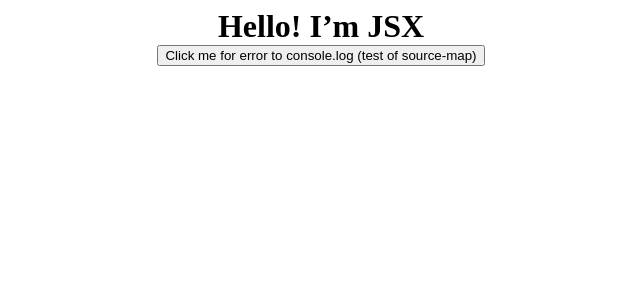
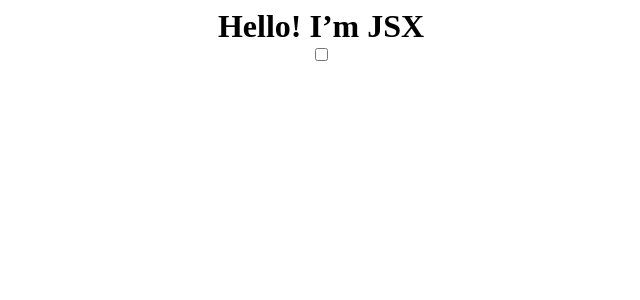
Before and after one commit to Vadim06/weather_boi, a React app: page / in a window 1280 px wide. Shown: the top 300 px of the page, without its empty margins (319-959 px from the left). Built offline with nearby package versions, Linux system fonts and the light colour scheme; the HTML template or start-up script is replaced by a standard one.

Commit message:
checkbox

```diff
--- a/package.json
+++ b/package.json
@@ -47,7 +47,7 @@
   },
   "dependencies": {
     "@types/react-dom": "^16.9.9",
-    "react": "^15.5.4",
-    "react-dom": "^15.5.4"
+    "react": "^17.0.0",
+    "react-dom": "^17.0.0"
   }
 }
--- a/src/components/First.tsx
+++ b/src/components/First.tsx
@@ -1,23 +1,27 @@
 import * as React from 'react';
 
 
-export default class First extends React.Component<any, any> {
-  render() {
+
+const First: React.FC = () => {
+const [isChecked, setIsChecked] = React.useState<boolean>(false);
+  const changeHandler = () => {
+    console.log("checked");
+    setIsChecked(!isChecked);
+
+  }
 return (
 <div style={{ textAlign: 'center' }}>
   <h1 style={{ width: '50%', margin: '0 auto' }}>
     Hello! I’m JSX
   </h1>
-
-        <button onClick={this.makeErrorToConsoleLog}>
-          Click me for error to console.log (test of source-map)
-        </button>
+  <div>
+    {isChecked && <div>Got it</div>}
+  </div>
+  <div>
+    <input onChange={changeHandler} type="checkbox" id="vehicle" name="vehicle" value="Boat"/>
+  </div>
 </div>
 );
 }
 
-  makeErrorToConsoleLog() {
-    // test for source-map
-    this.props.error();
-  }
-}
+export default First;
```
Also changed, not shown: 1 other file (tests, documents, lock files or other folders). Lines whose indentation alone changed are shown as unchanged.
